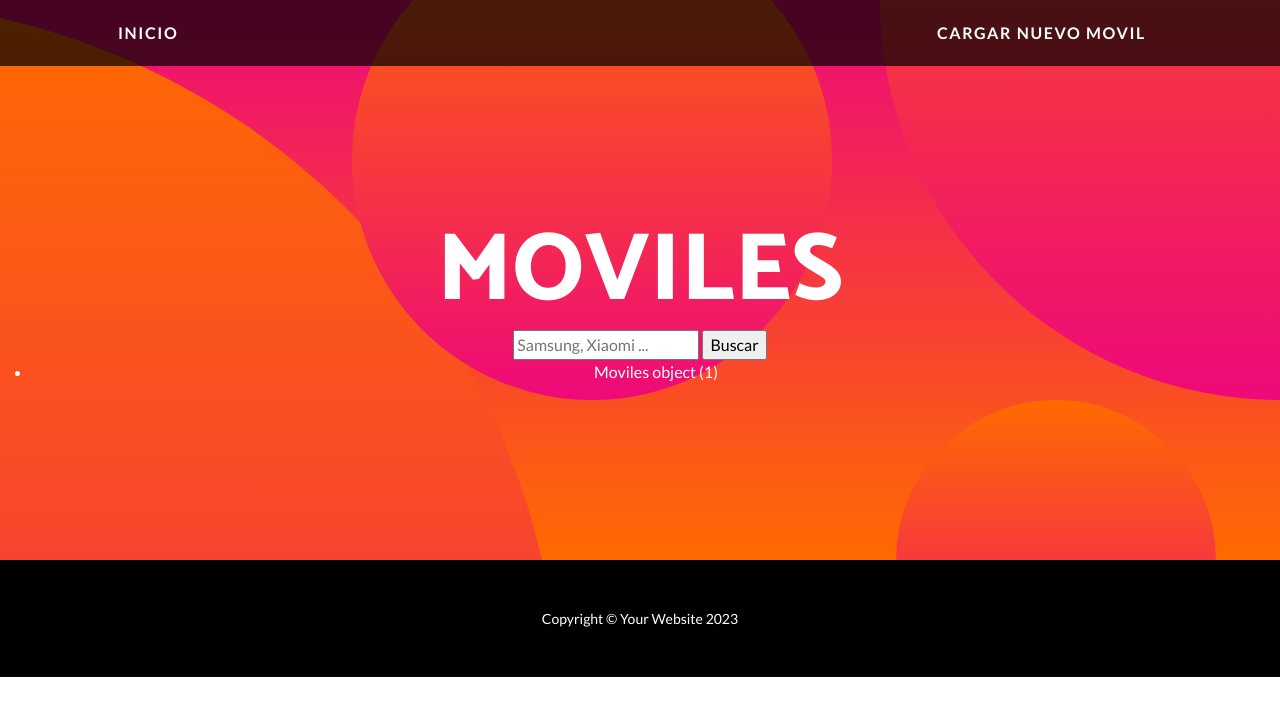
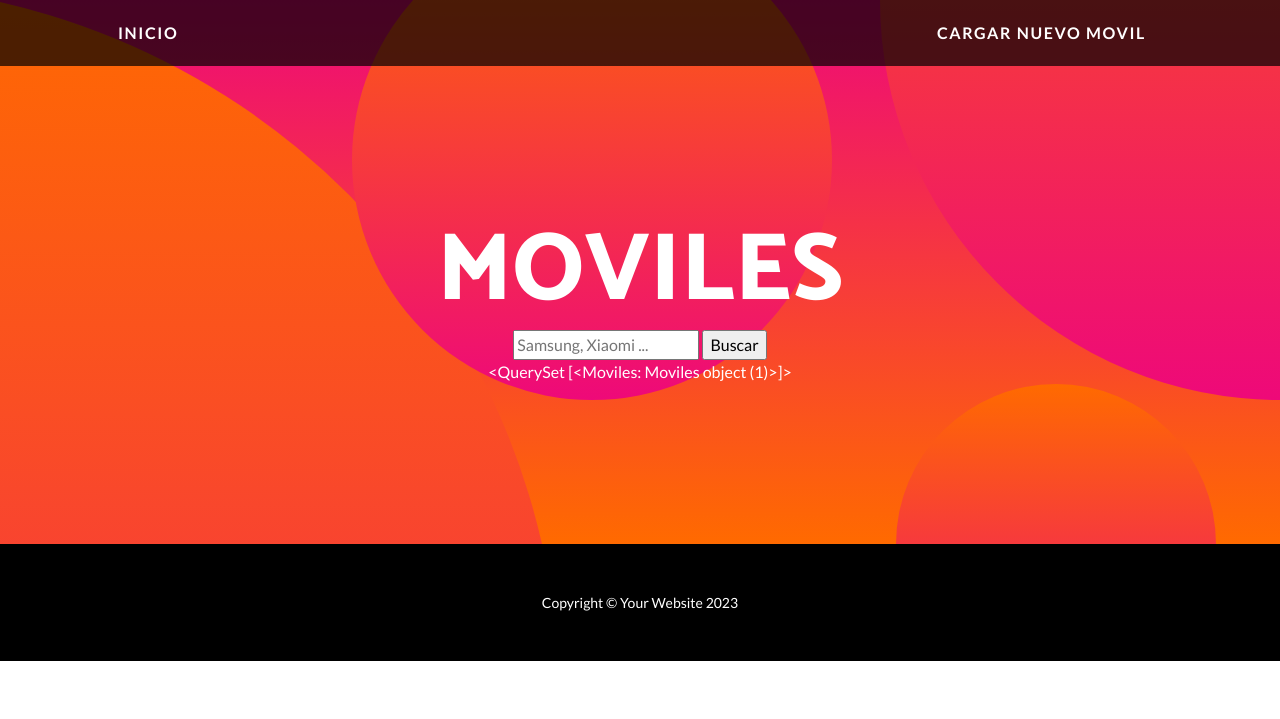
Before and after one commit to pperelda/proyecto-final-PERELDA, a Django app: page /moviles in a window 1280 px wide. Shown: the top 719 px of the page. Run offline with Django 4.2, Linux system fonts and the light colour scheme; tables that the repository leaves empty hold one stand-in row (values such as "Sample post"); some libraries are stand-ins or nearby versions.

```diff
--- a/inicio/templates/inicio/moviles.html
+++ b/inicio/templates/inicio/moviles.html
@@ -18,9 +18,6 @@
     <input type="submit" value="Buscar">
 </form>
 
-<ul>
-    {% for elemento in listado_moviles%}
-    <li> {{elemento}} </li>
-    {% endfor %}
-</ul>
+{{listado_moviles}}
+
 {% endblock main %}
```
